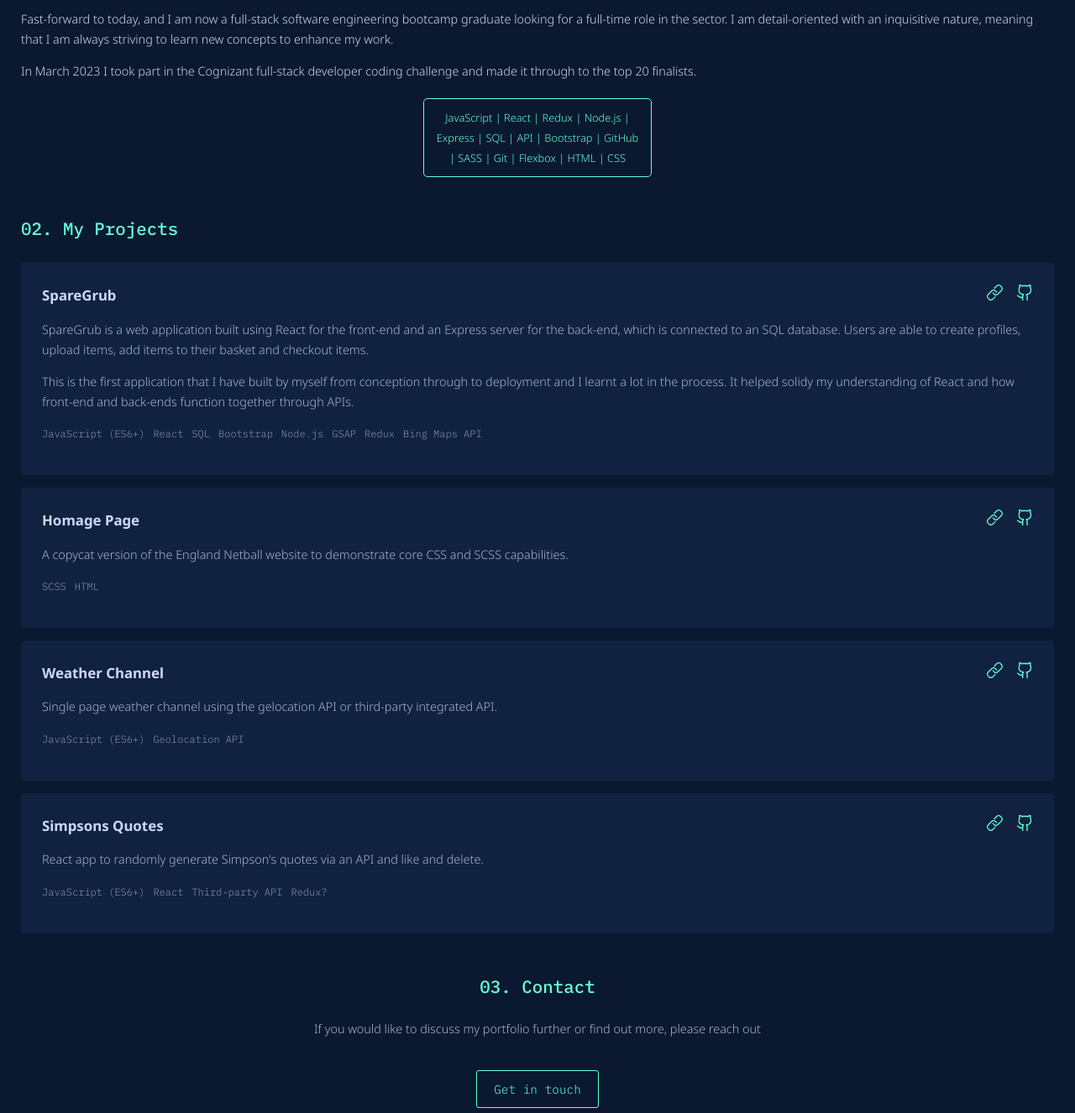
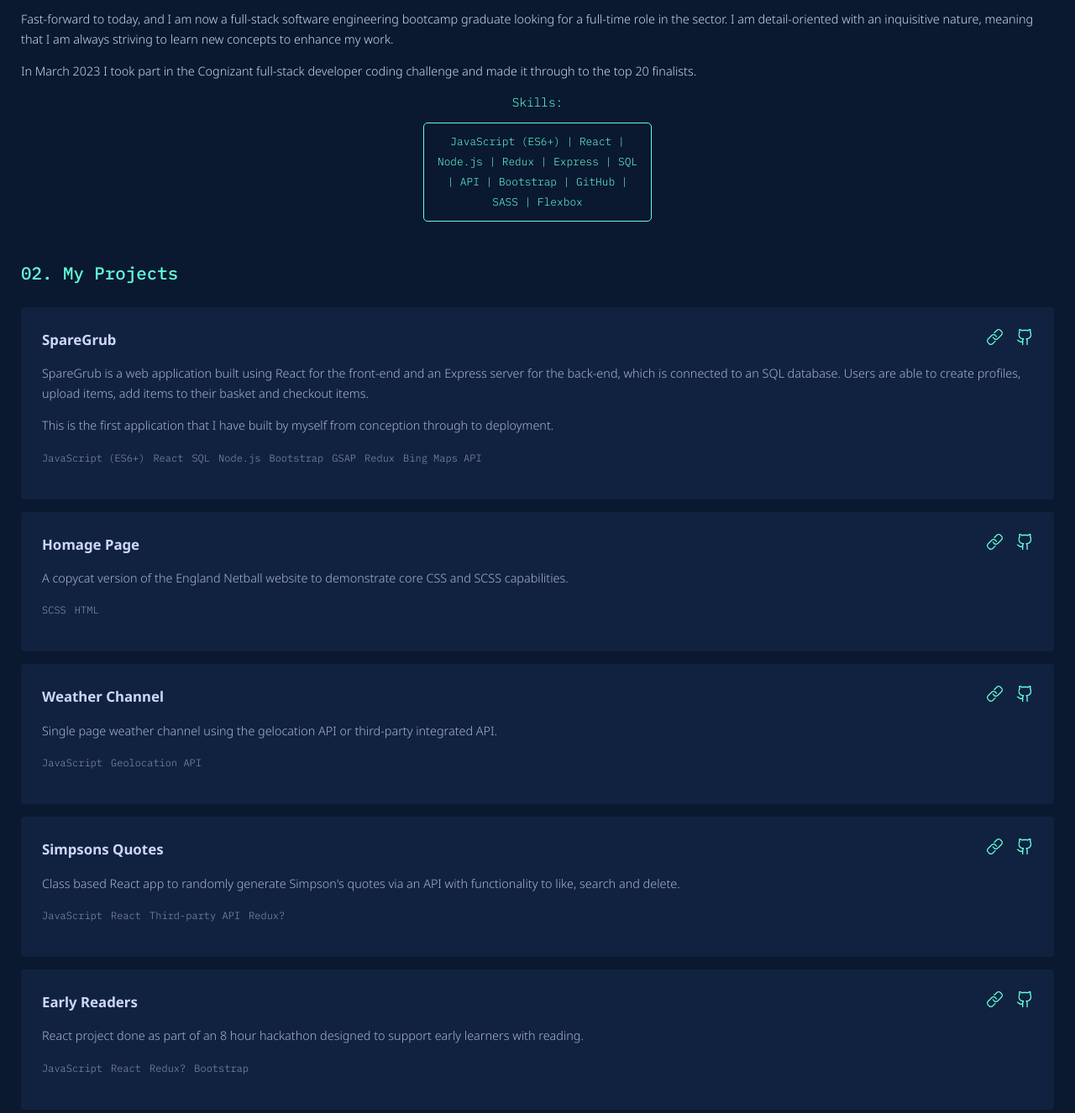
Before and after one commit to lexybeney/portfolio, a plain HTML site: page index.html in a window 1280 px wide. Shown: the part 969-2295 px from the top of the page at 84% size. Drawn offline with Linux system fonts and the light colour scheme.

Commit message:
small edits

```diff
--- a/index.html
+++ b/index.html
@@ -12,13 +12,13 @@
       href="https://fonts.googleapis.com/css2?family=IBM+Plex+Mono:ital,wght@0,100;0,200;0,300;0,400;0,500;0,600;0,700;1,100;1,200;1,300;1,400;1,500;1,600;1,700&family=Noto+Sans:ital,wght@0,100;0,200;0,300;0,400;0,500;0,600;0,700;0,800;0,900;1,100;1,200;1,300;1,400;1,500;1,600;1,700;1,800;1,900&display=swap"
       rel="stylesheet"
     />
-    <title>Lexy Beney</title>
+    <title>Alexis Beney</title>
   </head>
   <body>
     <div class="blur_overlay" id="blur_overlay"></div>
     <header id="header">
       <div class="mobile_navbar">
-        <div class="logo">LB</div>
+        <!-- <div class="logo">LB</div> -->
 
         <ul class="mobile_menu" id="mobile_menu">
           <li>
@@ -64,11 +64,13 @@
     <main>
       <div class="intro" id="intro">
         <h1>Hi, my name is</h1>
-        <h2>Lexy Beney.</h2>
-        <h2 class="secondary_heading">A junior developer based in London.</h2>
+        <h2>Alexis Beney.</h2>
+        <h2 class="secondary_heading">
+          A full-stack developer based in London.
+        </h2>
         <p>
           I am actively seeking roles within the web/software development
-          sector.
+          sector, ideally with a primary focus on front end development.
         </p>
         <div class="social">
           <a href="https://github.com/lexybeney" target="_blank">
@@ -142,9 +144,10 @@
           challenge and made it through to the top 20 finalists.
         </p>
       </div>
+      <p class="skillsTitle">Skills:</p>
       <div class="skills">
-        JavaScript | React | Redux | Node.js | Express | SQL | API | Bootstrap |
-        GitHub | SASS | Git | Flexbox | HTML | CSS
+        JavaScript (ES6+) | React | Node.js | Redux | Express | SQL | API |
+        Bootstrap | GitHub | SASS | Flexbox
       </div>
 
       <div class="projects section" id="projects">
@@ -178,16 +181,14 @@
           </p>
           <p>
             This is the first application that I have built by myself from
-            conception through to deployment and I learnt a lot in the process.
-            It helped solidy my understanding of React and how front-end and
-            back-ends function together through APIs.
+            conception through to deployment.
           </p>
           <ul class="project_tech_list">
             <li>JavaScript (ES6+)</li>
             <li>React</li>
             <li>SQL</li>
+            <li>Node.js</li>
             <li>Bootstrap</li>
-            <li>Node.js</li>
             <li>GSAP</li>
             <li>Redux</li>
             <li>Bing Maps API</li>
@@ -198,7 +199,7 @@
             <h3>Homage Page</h3>
             <div class="links">
               <a
-                href="https://england-netball-homage.netlify.app/"
+                href="https://englandnetball.alexisbeney.co.uk/"
                 target="_blank"
                 ><img
                   src="assets/icons/link - neon green.svg"
@@ -230,12 +231,15 @@
           <div class="title">
             <h3>Weather Channel</h3>
             <div class="links">
-              <a href="" target="_blank"
+              <a href="https://www.weatherapp.alexisbeney.co.uk" target="_blank"
                 ><img
                   src="assets/icons/link - neon green.svg"
                   alt="Link out button"
               /></a>
-              <a href="" target="_blank">
+              <a
+                href="https://github.com/lexybeney/vanilla-js-weather-api"
+                target="_blank"
+              >
                 <img
                   src="assets/icons/github - neon green.svg"
                   alt="Github Logo"
@@ -248,7 +252,7 @@
             integrated API.
           </p>
           <ul class="project_tech_list">
-            <li>JavaScript (ES6+)</li>
+            <li>JavaScript</li>
             <li>Geolocation API</li>
           </ul>
         </div>
@@ -271,17 +275,46 @@
             </div>
           </div>
           <p>
-            React app to randomly generate Simpson's quotes via an API and like
-            and delete.
+            Class based React app to randomly generate Simpson's quotes via an
+            API with functionality to like, search and delete.
           </p>
           <ul class="project_tech_list">
-            <li>JavaScript (ES6+)</li>
+            <li>JavaScript</li>
             <li>React</li>
             <li>Third-party API</li>
             <li>Redux?</li>
           </ul>
         </div>
+        <div class="project_item">
+          <div class="title">
+            <h3>Early Readers</h3>
+            <div class="links">
+              <a href="" target="_blank"
+                ><img
+                  src="assets/icons/link - neon green.svg"
+                  alt="Link out button"
+              /></a>
+              <a href="" target="_blank">
+                <img
+                  src="assets/icons/github - neon green.svg"
+                  alt="Github Logo"
+                />
+              </a>
+            </div>
+          </div>
+          <p>
+            React project done as part of an 8 hour hackathon designed to
+            support early learners with reading.
+          </p>
+          <ul class="project_tech_list">
+            <li>JavaScript</li>
+            <li>React</li>
+            <li>Redux?</li>
+            <li>Bootstrap</li>
+          </ul>
+        </div>
       </div>
+
       <div class="contact section" id="contact">
         <h4>03. Contact</h4>
         <div>
--- a/styles.scss
+++ b/styles.scss
@@ -73,15 +73,17 @@ header {
 
   .mobile_navbar {
     display: flex;
-    justify-content: space-between;
+    justify-content: flex-end;
     padding: 0 25px;
     align-items: center;
     height: 100%;
 
-    .logo {
-      color: $neon_green;
-      letter-spacing: 2px;
-    }
+    // .logo {
+    //   color: $neon_green;
+    //   letter-spacing: 2px;
+    //   font-weight: 600;
+    //   font-size: 1.3rem;
+    // }
 
     .mobile_menu {
       background-color: $navy_lighter;
@@ -180,24 +182,24 @@ main {
     }
 
     h2 {
-      font-size: 1.9rem;
+      font-size: 1.6rem;
       margin: 0;
       font-weight: 600;
     }
 
     .secondary_heading {
       color: $darkest_grey;
-      line-height: 2.3rem;
+      line-height: 2rem;
     }
 
     p {
       color: $darker_grey;
       line-height: 1.4rem;
-      font-size: 1rem;
+      font-size: 0.9rem;
     }
 
     .social {
-      margin-top: 40px;
+      margin-top: 30px;
       display: flex;
       justify-content: center;
       align-items: center;
@@ -212,8 +214,14 @@ main {
     line-height: 1.5rem;
   }
 
+  .skillsTitle {
+    font-family: $font_mono;
+    color: $neon_green;
+    text-align: center;
+  }
+
   .skills {
-    margin: 20px auto 0px auto;
+    margin: 15px auto 0px auto;
     border: solid 1px $neon_green;
     border-radius: 5px;
     color: $neon_green;
@@ -223,6 +231,7 @@ main {
     max-width: 250px;
     display: block;
     line-height: 1.5rem;
+    font-family: $font_mono;
   }
 
   .projects {
```
Also changed, not shown: styles.css, 1 other file.
